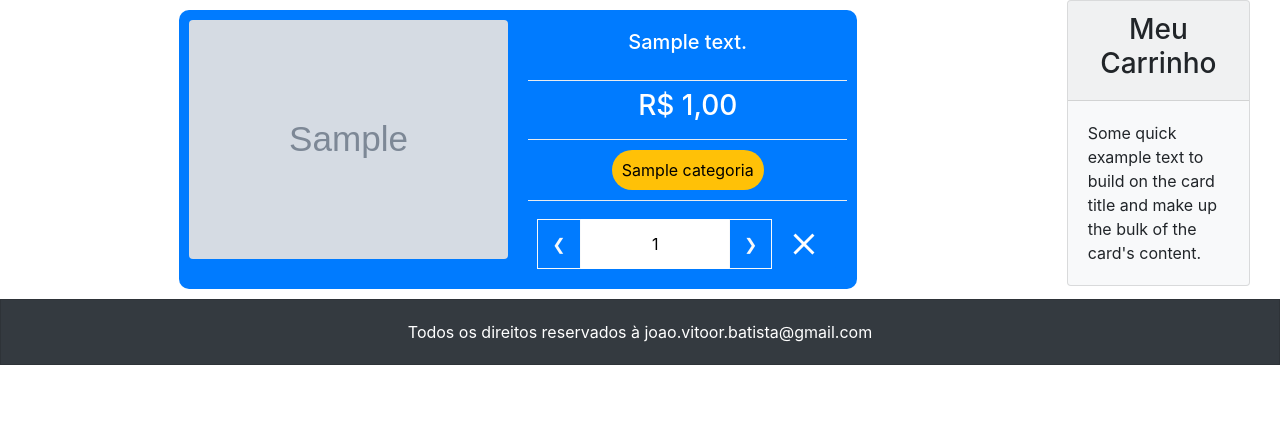
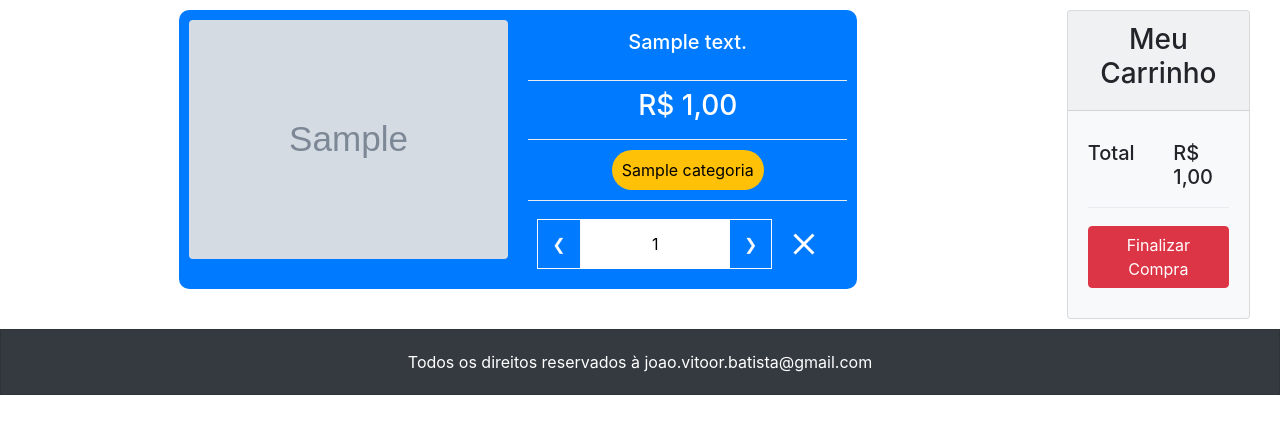
Before and after one commit to jvbnascimento/ecommerce, a Flask app: template app/templates/carrinho_compras.html in a window 1280 px wide. Shown: the part 56-490 px from the top of the page. Run offline with Flask 2, Linux system fonts and the light colour scheme; tables that the repository leaves empty hold one stand-in row (values such as "Sample post"); the template is opened without the code that fills it: values that come from a table or form of the project are taken from there, most other values are stand-ins (such as "Sample title", 1, 10 or a date in 2020); grey boxes marked "Sample" are stand-in pictures; parts of the project's set-up code (start-up, migrations or seed data) failed here and were passed over; some libraries are stand-ins or nearby versions.

Commit message:
Melhorando implementação do preço total do carrinho de compras.

```diff
--- a/app/templates/carrinho_compras.html
+++ b/app/templates/carrinho_compras.html
@@ -78,17 +78,34 @@
             </div>
         </div>
 
-        <div class="col sem-espacos-externos">
+        {% if produtos %}
+        <div class="col espaco-externo-vertical-10 w-100">
             <div class="card bg-light sticky-top" style="max-width: 18rem;">
                 <div class="card-header text-center">
                     <h3>Meu Carrinho</h3>
                 </div>
                 <div class="card-body">
-                    <p class="card-text">Some quick example text to build on the card title and make up the bulk of the card's
-                        content.</p>
+                    <div class="row">
+                        <div class="col espaco-externo-vertical-10">
+                            <h5 class="card-text">Total</h5>
+                        </div>
+
+                        <div class="col espaco-externo-vertical-10">
+                            <h5 class="card-text">{{ "R$ %.2f"|format(produtos | sum(attribute='preco')) | replace(".", ",") }}</h5>
+                        </div>
+                    </div>
+
+                    <div class="dropdown-divider"></div>
+
+                    <div class="row">
+                        <div class="col text-center">
+                            <a href="#" class="btn btn-danger btn-block espaco-externo-vertical-10">Finalizar Compra</a>
+                        </div>
+                    </div>
                 </div>
             </div>
         </div>
+        {% endif %}
     </div>
 </div>
 
```
